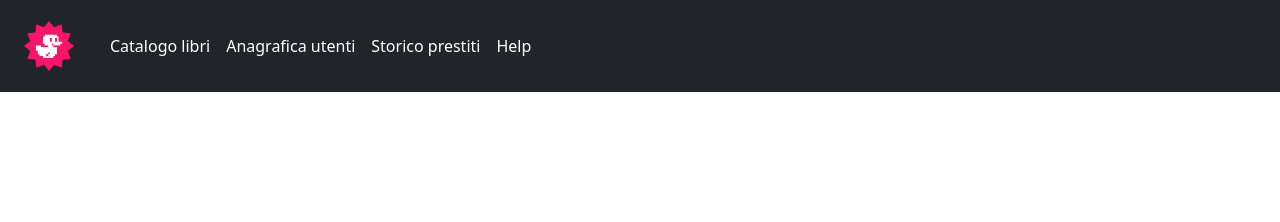
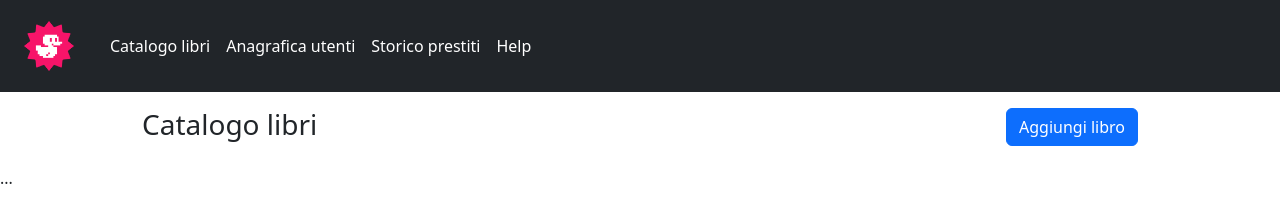
Before and after one commit to alicemariaarrica/html-css-bootstrap-dashboard, a plain HTML site: page index.html in a window 1280 px wide. Drawn offline with nearby package versions, Linux system fonts and the light colour scheme.

Commit message:
container&tablesettings-commit

```diff
--- a/index.html
+++ b/index.html
@@ -52,7 +52,22 @@
         </nav>
 
     </header>
-    <main></main>
+    <main>
+
+<!---CATALOGO LIBRI TITOLO SOPRA TABELLA--->
+<div class="container">
+    <div class="row mx-5 my-3">
+        <div class="col-6"><h3>Catalogo libri</h3></div>
+        <div class="col-6 text-end"><button type="button" class="btn btn-primary">Aggiungi libro</button></div>
+    </div>
+
+</div>
+
+<!--- INIZIO TABELLA --->
+<table class="table table-striped">
+    ...
+  </table>
+    </main>
     <footer>
         <!-- place footer here -->
     </footer>
```
